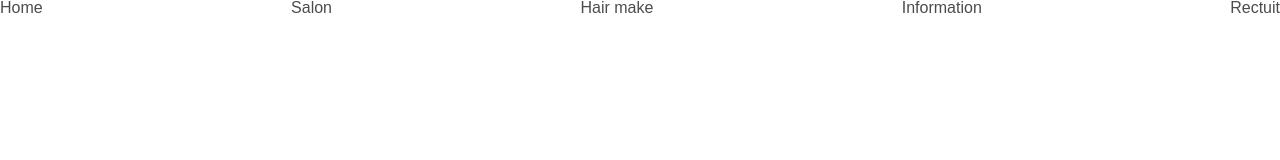
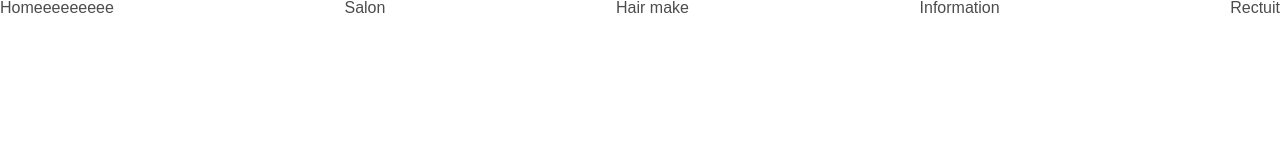
Before and after one commit to sakuraaan/dezasuta, a plain HTML site: page 20260413/index.html in a window 1280 px wide. Drawn offline with Linux system fonts and the light colour scheme.

Commit message:
2回目のアップ

```diff
--- a/20260413/index.html
+++ b/20260413/index.html
@@ -10,7 +10,7 @@
 <body>
     <nav>
         <ul>
-            <li><a href="">Home</a></li>
+            <li><a href="">Homeeeeeeeee</a></li>
             <li><a href="">Salon</a></li>
             <li><a href="">Hair make</a></li>
             <li><a href="">Information</a></li>
```
Also changed, not shown: 1 other file.
